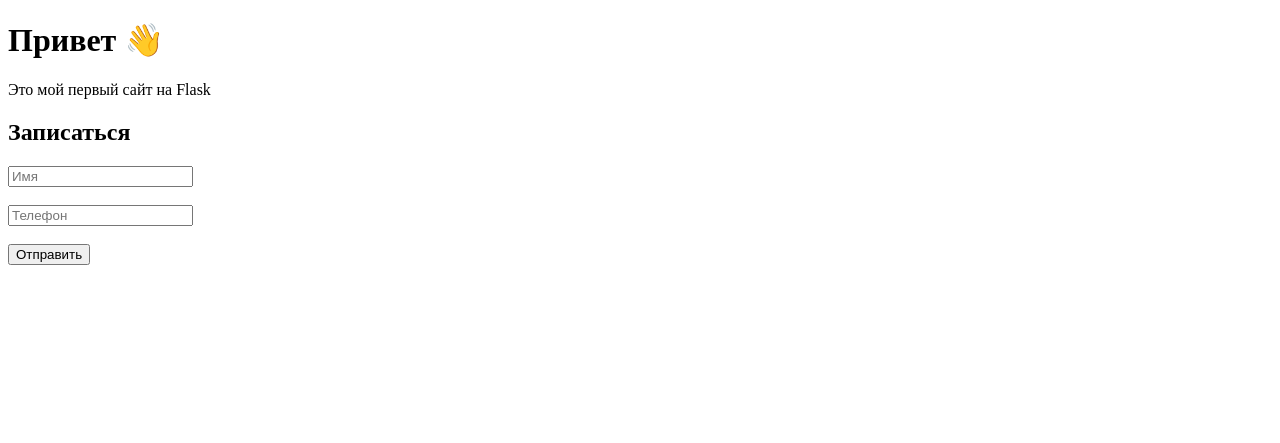
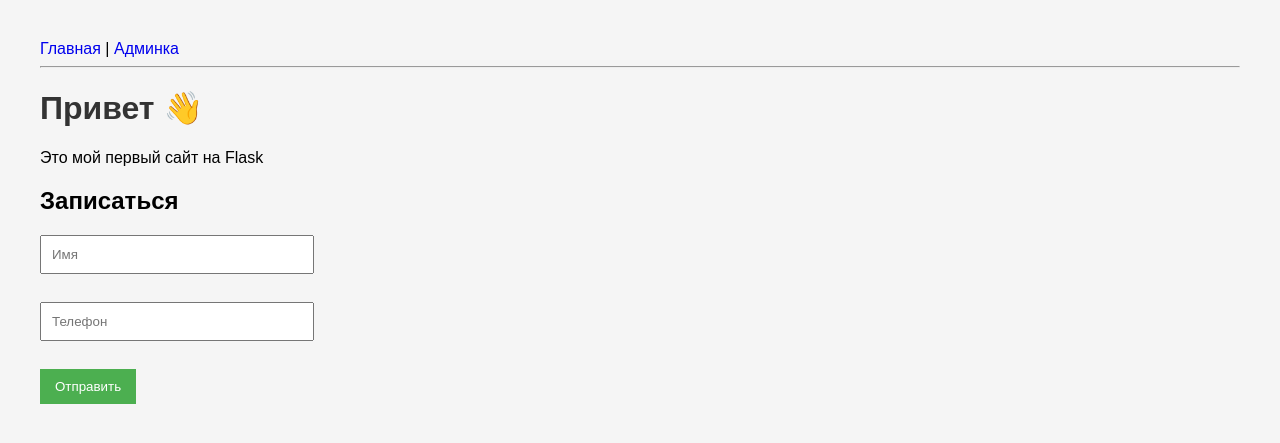
Before and after one commit to Kirstargazer/flask_site, a Flask app: page / in a window 1280 px wide. Shown: the top 443 px of the page. Run offline with Flask 3, Linux system fonts and the light colour scheme.

Commit message:
Add CSS and template inheritance

```diff
--- a/leads.csv
+++ /dev/null
@@ -1,4 +0,0 @@
-Кирилл,8 921 892-87-66
-Олеся,+7 (906) 268-69-18
-Пушкин,812345678
-Пушкин,812345678
--- /dev/null
+++ b/static/style.css
@@ -0,0 +1,51 @@
+body {
+    font-family: Arial, sans-serif;
+    margin: 40px;
+    background-color: #f5f5f5;
+}
+
+h1 {
+    color: #333;
+}
+
+form {
+    margin-top: 20px;
+}
+
+input {
+    padding: 10px;
+    width: 250px;
+    margin-bottom: 10px;
+}
+
+button {
+    padding: 10px 15px;
+    background-color: #4CAF50;
+    color: white;
+    border: none;
+    cursor: pointer;
+}
+
+button:hover {
+    background-color: #45a049;
+}
+
+table {
+    border-collapse: collapse;
+    width: 100%;
+    background-color: white;
+}
+
+th, td {
+    padding: 12px;
+    border: 1px solid #ccc;
+    text-align: left;
+}
+
+th {
+    background-color: #eee;
+}
+
+a {
+    text-decoration: none;
+}
--- a/templates/admin.html
+++ b/templates/admin.html
@@ -2,6 +2,7 @@
 <html>
 <head>
     <title>Заявки</title>
+    <link rel="stylesheet" href="{{ url_for('static', filename='style.css') }}">
 </head>
 <body>
 
--- /dev/null
+++ b/templates/base.html
@@ -0,0 +1,21 @@
+<!DOCTYPE html>
+<html>
+<head>
+    <title>{% block title %}{% endblock %}</title>
+
+    <link rel="stylesheet" href="{{ url_for('static', filename='style.css') }}">
+</head>
+<body>
+
+    <nav>
+        <a href="{{ url_for('home') }}">Главная</a> |
+        <a href="{{ url_for('admin') }}">Админка</a>
+    </nav>
+
+    <hr>
+
+    {% block content %}
+    {% endblock %}
+
+</body>
+</html>
--- a/templates/edit.html
+++ b/templates/edit.html
@@ -2,6 +2,7 @@
 <html>
 <head>
     <title>Редактировать заявку</title>
+    <link rel="stylesheet" href="{{ url_for('static', filename='style.css') }}">
 </head>
 <body>
 
--- a/templates/index.html
+++ b/templates/index.html
@@ -1,11 +1,13 @@
-<!DOCTYPE html>
-<html>
-<head>
-    <title>Мой сайт</title>
-</head>
-<body>
+{% extends "base.html" %}
+
+{% block title %}
+Главная
+{% endblock %}
+
+{% block content %}
 
 <h1>Привет 👋</h1>
+
 <p>Это мой первый сайт на Flask</p>
 
 <h2>Записаться</h2>
@@ -15,10 +17,13 @@
 {% endif %}
 
 <form method="POST">
+
     <input type="text" name="name" placeholder="Имя"><br><br>
+
     <input type="text" name="phone" placeholder="Телефон"><br><br>
+
     <button type="submit">Отправить</button>
+
 </form>
 
-</body>
-</html>
+{% endblock %}
```
Also changed, not shown: templates/success.html (+12 -11 lines), 1 other file. Lines whose indentation alone changed are shown as unchanged.
